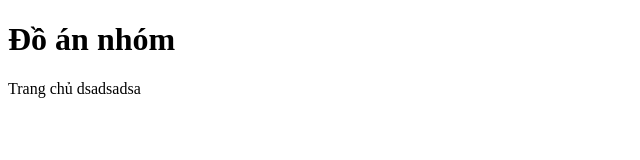
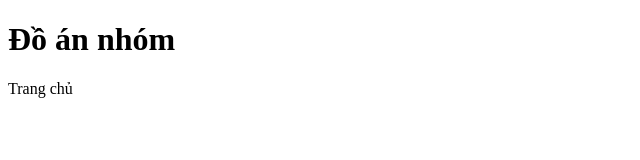
Before and after one commit to minhtuann0121/git-practice, a plain HTML site: page index.html in a window 1280 px wide. Shown: the full height of the page, 0-640 px from the left. Drawn offline with Linux system fonts and the light colour scheme.

```diff
--- a/index.html
+++ b/index.html
@@ -7,6 +7,6 @@
 </head>
 <body>
     <h1>Đồ án nhóm</h1>
-    <p>Trang chủ dsadsadsa</p>
+    <p>Trang chủ</p>
 </body>
 </html>
--- a/style.css
+++ b/style.css
@@ -0,0 +1 @@
+dsadsadsa
```
Also changed, not shown: 1 other file.
